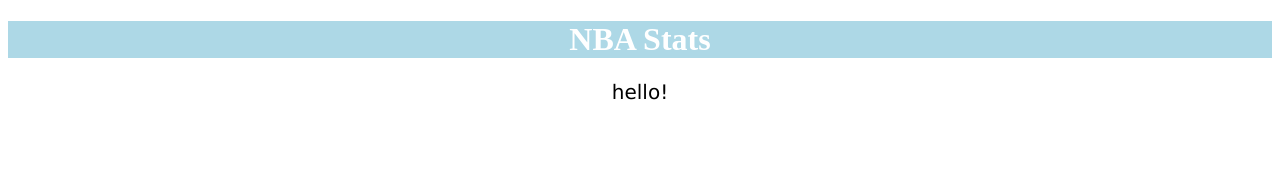
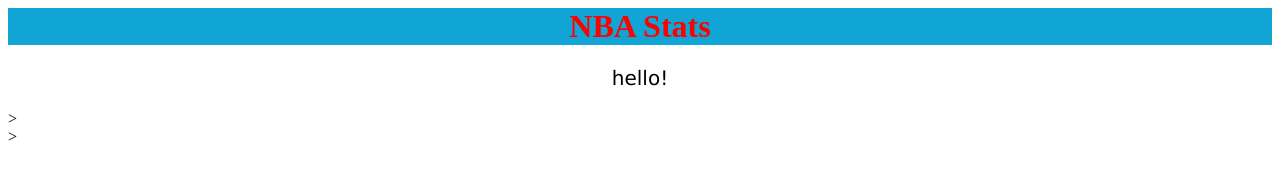
Before and after one commit to cadenweigel/NBAStatsPage, a website: page index.html in a window 1280 px wide. Drawn offline with nearby package versions, Linux system fonts and the light colour scheme.

Commit message:
html + css

```diff
--- a/index.html
+++ b/index.html
@@ -13,10 +13,19 @@
     <body>
 
         <div>
-            <h1>NBA Stats</h1>
+            <h1  id="heading">NBA Stats</h1>
         </div>
 
         <p>hello!</p>
+
+        <div id="table">
+            <!--Div for stats table-->>
+        </div>
+
+        <div id="chart">
+            <!--Div for charts-->>
+        </div>
+
     </body>
 
 </html>
--- a/main.css
+++ b/main.css
@@ -3,13 +3,23 @@
   }
 
   h1 {
-    color: rgb(255, 255, 255);
-    background-color: lightblue;
+    color: rgb(255, 0, 0);
+    background-color: rgb(17, 165, 214);
     text-align: center;
   }
 
   p {
     font-family: verdana;
     font-size: 20px;
-    text-align: center
+    text-align: center;
   }
+
+  #heading{
+    margin-top: 0px;
+    margin-left: 0px;
+    margin-right: 0px;
+  }
+
+  #table {
+    background-color: rgb(255, 255, 255) ;
+  }
```
